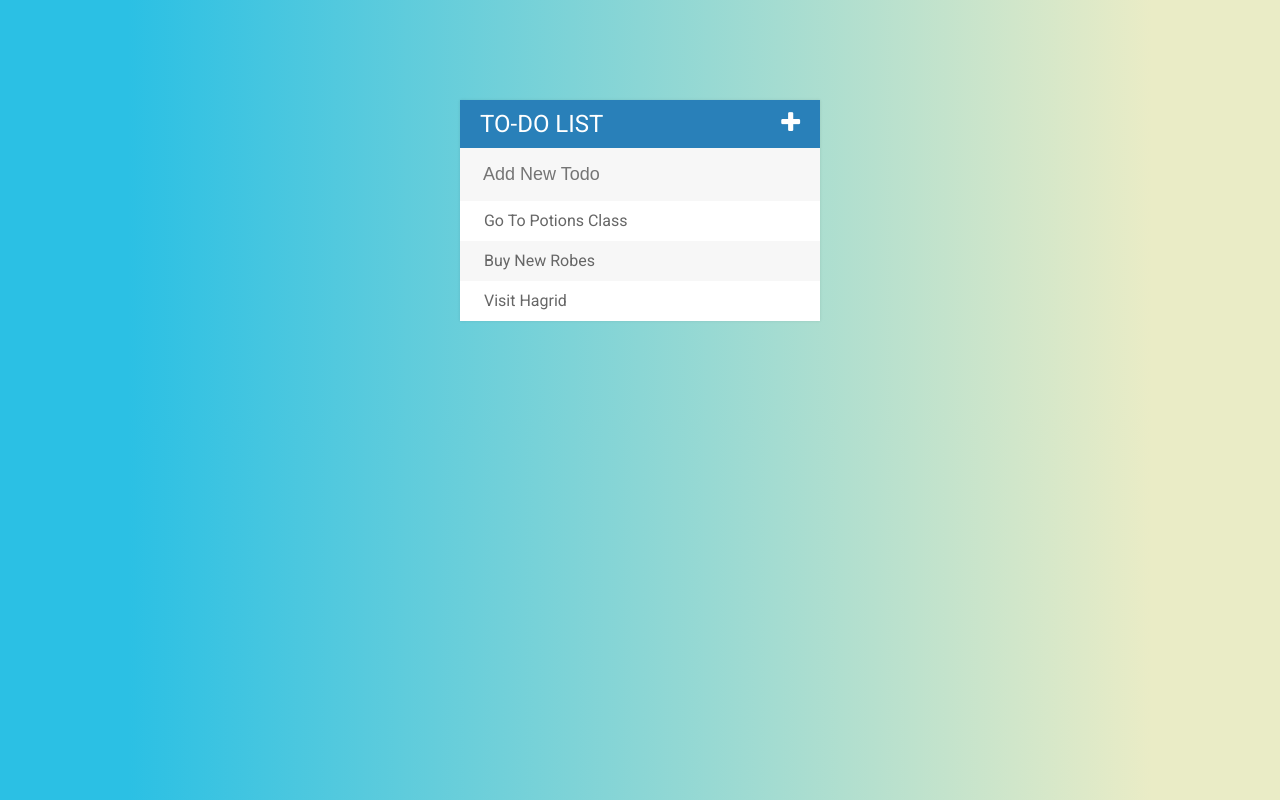
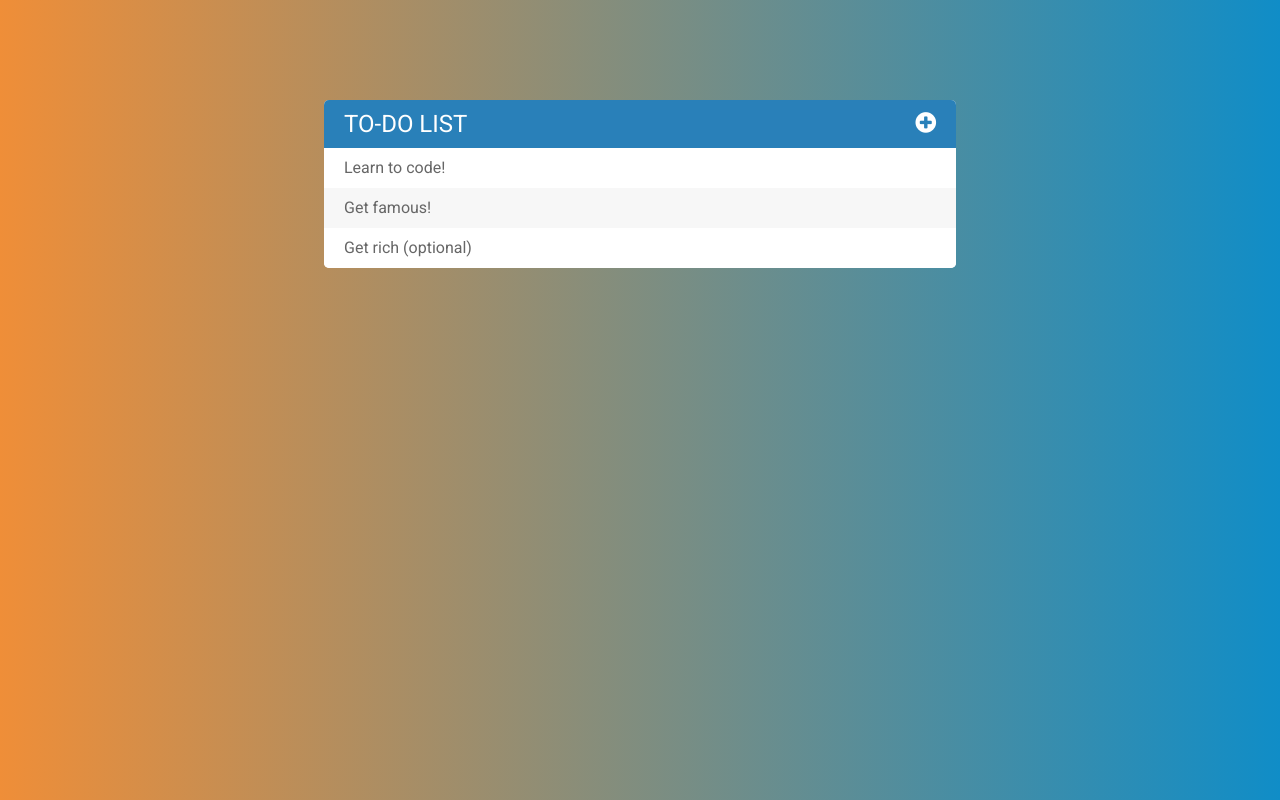
Before and after one commit to everfading/Simple-to-do-list, a plain HTML site: page index.html in a window 1280 px wide. Drawn offline with Linux system fonts and the light colour scheme.

Commit message:
Add files via upload

```diff
--- a/assets/css/todos.css
+++ b/assets/css/todos.css
@@ -1,44 +1,62 @@
 body {
     font-family: Roboto;
-  background: -webkit-linear-gradient(90deg, #2BC0E4 10%, #EAECC6 90%); /* Chrome 10+, Saf5.1+ */
-  background:    -moz-linear-gradient(90deg, #2BC0E4 10%, #EAECC6 90%); /* FF3.6+ */
-  background:     -ms-linear-gradient(90deg, #2BC0E4 10%, #EAECC6 90%); /* IE10 */
-  background:      -o-linear-gradient(90deg, #2BC0E4 10%, #EAECC6 90%); /* Opera 11.10+ */
-  background:         linear-gradient(90deg, #2BC0E4 10%, #EAECC6 90%); /* W3C */
+    background: #108dc7;  /* fallback for old browsers */
+    background: -webkit-linear-gradient(to right, #ef8e38, #108dc7);  /* Chrome 10-25, Safari 5.1-6 */
+    background: linear-gradient(to right, #ef8e38, #108dc7); /* W3C, IE 10+/ Edge, Firefox 16+, Chrome 26+, Opera 12+, Safari 7+ */
+}
+
+div {
+    border-radius: 5px;
+    min-width: 50%;
+    margin-bottom: 0;
+}
+
+h1 {
+    margin: 0 0 0 0;
+    background: #2980b9;
+    color: white;
+    padding: 10px 20px;
+    text-transform: uppercase;
+    font-size: 24px;
+    font-weight: normal;
+    border-top-left-radius: 5px;
+    border-top-right-radius: 5px;
 }
 
 ul {
     list-style: none;
-	margin: 0;
+    margin: 0 0 0 0;
     padding: 0;
 }
 
 
-h1 {
-	background: #2980b9;
-	color: white;
-	margin: 0;
-	padding: 10px 20px;
-	text-transform: uppercase;
-	font-size: 24px;
-	font-weight: normal;
-}
-
-.fa-plus {
-	float: right;
-}
-
-
-
-
 li {
-	background: #fff;
+    background: white;
     height: 40px;
     line-height: 40px;
     color: #666;
+    margin-bottom: 0:
 }
 
-li:nth-child(2n){
+li:last-of-type {
+    border-bottom-left-radius: 5px;
+    border-bottom-right-radius: 5px;
+    margin-bottom: 0;
+}
+
+li:hover span {
+    width: 40px;
+    opacity: 1.0;
+    margin-bottom: 0;
+
+}
+
+li:last-of-type span {
+    border-bottom-left-radius: 5px;
+    margin-bottom: 0;
+}
+
+li:nth-child(2n) {
     background: #f7f7f7;
 }
 
@@ -54,35 +72,41 @@ span {
     opacity: 0;
 }
 
-li:hover span {
-	width: 40px;
-	opacity: 1.0;
-}
+
 
 input {
     font-size: 18px;
-	color: #2980b9;
     background-color: #f7f7f7;
     width: 100%;
     padding: 13px 13px 13px 20px;
     box-sizing: border-box;
+    color: #2980b9;
     border: 3px solid rgba(0,0,0,0);
+    margin-bottom: 0;
+
+
 }
 
-input:focus{
-	background: #fff;
+input:focus {
+    background: white;
     border: 3px solid #2980b9;
-	outline: none;
 }
 
 #container {
-	width: 360px;
+
+    width: 35%;
     margin: 100px auto;
     background: #f7f7f7;
-	box-shadow: 0 0 3px rgba(0,0,0, 0.1);
+    box-shadow: 0 0 3px rgba(0,0,0 0.1);
 }
 
-.completed {
+.completed{
     color: gray;
     text-decoration: line-through;
 }
+
+
+
+.fa-plus-circle{
+    float: right;
+}
--- a/assets/js/todos.js
+++ b/assets/js/todos.js
@@ -1,26 +1,51 @@
-// Check Off Specific Todos By Clicking
+// Checking off specific todos by clicking
+// $("li").click(function(){
+//     if($(this).css("color") === "rgb(128, 128, 128)"){
+//         $(this).css({
+//             color: "black",
+//             textDecoration: "none"
+//         });
+//     }
+//     else{
+//         $(this).css({
+//             color: "gray",
+//             textDecoration: "line-through"
+//         });
+//     }
+
+
+// });
+
+// Checking off todos
+
 $("ul").on("click", "li", function(){
 $(this).toggleClass("completed");
 });
 
-//Click on X to delete Todo
+//click on X to delete a todo
+
 $("ul").on("click", "span", function(event){
-	$(this).parent().fadeOut(500,function(){
+    $(this).parent().slideToggle(200, function(){
         $(this).remove();
     });
     event.stopPropagation();
 });
 
+//add a new todo
+
 $("input[type='text']").keypress(function(event){
     if(event.which === 13){
-		//grabbing new todo text from input
+        // grabbing text from text input
        var todoText = $(this).val();
        $(this).val("");
-		//create a new li and add to ul
-		$("ul").append("<li><span><i class='fa fa-trash'></i></span> " + todoText + "</li>")
-	}
+       // creating new li and add to ul
+       $("ul").append("<li><span><i class='fa fa-trash-o' aria-hidden='true'></i></span>" + todoText + "</li>");
+
+    };
 });
 
-$(".fa-plus").click(function(){
-	$("input[type='text']").fadeToggle();
+$("input[type='text']").hide();
+
+$(".fa-plus-circle").click(function(){
+    $("input[type='text']").slideToggle(200);
 });
--- a/index.html
+++ b/index.html
@@ -1,22 +1,23 @@
 <!DOCTYPE html>
-<html>
+<html lang="en">
 <head>
+    <meta charset="UTF-8">
+    <meta name="viewport" content="width=, initial-scale=1.0">
+    <meta http-equiv="X-UA-Compatible" content="ie=edge">
     <title>Todo List</title>
     <link rel="stylesheet" type="text/css" href="assets/css/todos.css">
-	<link href='https://fonts.googleapis.com/css?family=Roboto:400,700,500' rel='stylesheet' type='text/css'>
-	<link rel="stylesheet" type="text/css" href="https://cdnjs.cloudflare.com/ajax/libs/font-awesome/4.4.0/css/font-awesome.css">
-	<script type="text/javascript" src="assets/js/lib/jquery-2.1.4.min.js"></script>
+    <link href="https://fonts.googleapis.com/css?family=Roboto:400,500,700" rel="stylesheet">
+    <link rel="stylesheet" type="text/css" href="https://cdnjs.cloudflare.com/ajax/libs/font-awesome/4.7.0/css/font-awesome.css">
+    <script type="text/javascript" src="assets/js/lib/jquery-3.2.1.min.js"></script>
 </head>
 <body>
-
     <div id="container">
-	<h1>To-Do List <i class="fa fa-plus"></i></h1>
-	<input type="text" placeholder="Add New Todo">
-
+        <h1>TO-DO LIST <i class="fa fa-plus-circle" aria-hidden="true"></i></h1>
+        <input type="text" placeholder="Add a new to-do">
         <ul>
-		<li><span><i class="fa fa-trash"></i></span> Go To Potions Class</li>
-		<li><span><i class="fa fa-trash"></i></span> Buy New Robes</li>
-		<li><span><i class="fa fa-trash"></i></span> Visit Hagrid</li>
+            <li><span><i class="fa fa-trash-o" aria-hidden="true"></i></span>Learn to code!</li>
+            <li><span><i class="fa fa-trash-o" aria-hidden="true"></i></span>Get famous!</li>
+            <li><span><i class="fa fa-trash-o" aria-hidden="true"></i></span>Get rich (optional)</li>
         </ul>
     </div>
 
```
Lines whose indentation alone changed are shown as unchanged.
